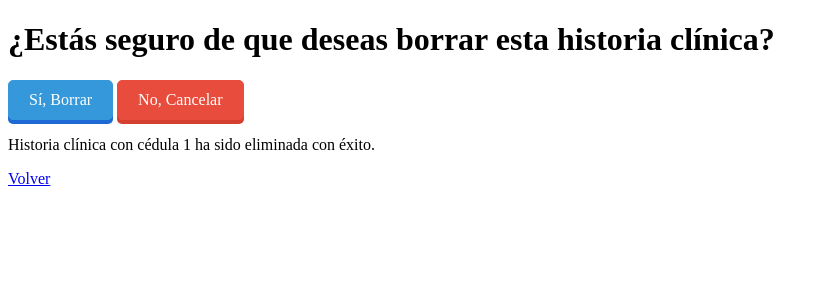
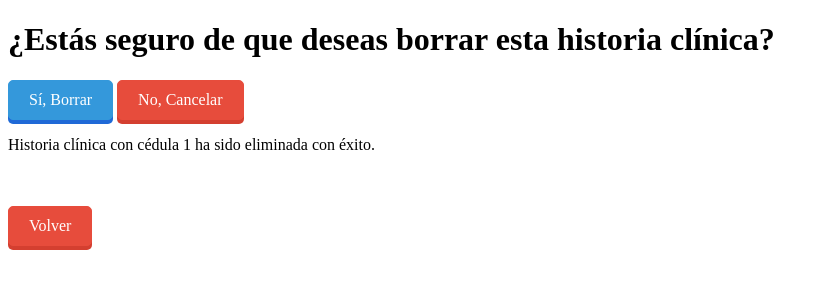
Before and after one commit to andrespallango/Gestor_Veterinaria_HistClinicas, a Flask app: page /borrar_historia/1 in a window 1280 px wide. Shown: the top 300 px of the page, without its empty margins (0-828 px from the left). Run offline with Flask 3, Linux system fonts and the light colour scheme.

Commit message:
version 2.3

```diff
--- a/templates/confirmacion_borrar_historia.html
+++ b/templates/confirmacion_borrar_historia.html
@@ -12,8 +12,8 @@
     <a href="javascript:history.back()" class="btn secundary-btn">No, Cancelar</a>
 
     {% if historia_borrada %}
-        <p>Historia clínica con cédula {{ cedula }} ha sido eliminada con éxito.</p>
-        <a href="{{ url_for('index') }}">Volver</a>
+        <p>Historia clínica con cédula {{ cedula }} ha sido eliminada con éxito.</p><br><br>
+        <a href="{{ url_for('index') }}" class="btn secundary-btn">Volver</a>
     {% endif %}
 </body>
 </html>
```
